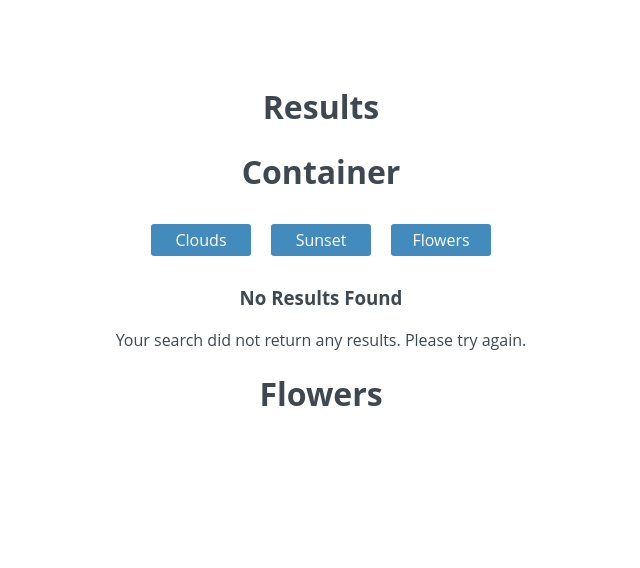
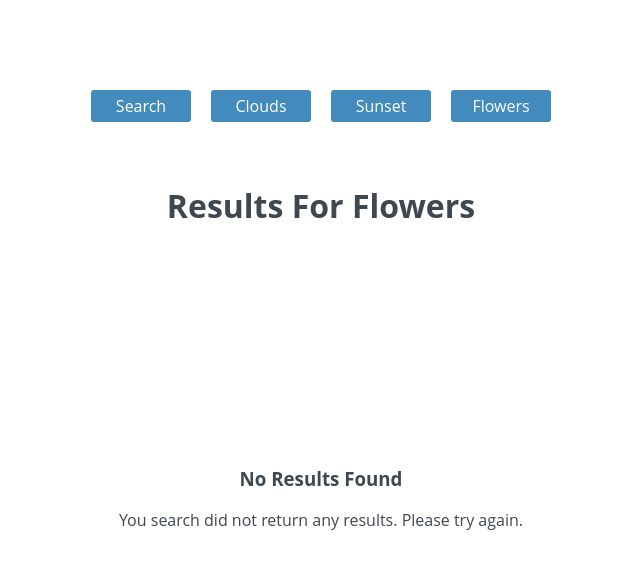
Before and after one commit to debs-obrien/react-photo-gallery, a React (Create React App) app: page /flowers in a window 1280 px wide. Shown: the top 568 px of the page, without its empty margins (319-959 px from the left). Built offline with nearby package versions, Linux system fonts and the light colour scheme; no server answers.

Commit message:
flicker api, basic get data

```diff
--- a/src/App.js
+++ b/src/App.js
@@ -2,30 +2,23 @@ import React, { Component } from 'react';
 import {BrowserRouter, Route} from 'react-router-dom';
 import './App.css';
 import Container from './Container';
-import Navigation from './Navigation';
 import Clouds from './Clouds';
 import Sunset from './Sunset';
 import Flowers from './Flowers';
+import Search from './Search';
+
 
 class App extends Component {
   render() {
     return (
       <BrowserRouter>
           <div className="App">
-            <header >
-            </header>
-                <h1>Results</h1>
+
+              <Route path="/search" component={Search} />
               <Container />
-              <Navigation />
-              <h3>No Results Found</h3>
-              <p>
-                  Your search did not return any results. Please try again.
-              </p>
-              <Route path="/"  />
-              <Route path="/Clouds" component={Clouds} />
-              <Route path="/Sunset" component={Sunset} />
-              <Route path="/Flowers" component={Flowers} />
-
+              <Route path="/clouds" render ={ () => <Clouds title="Clouds" />} />
+              <Route path="/sunset" render ={ () => <Sunset title="Sunset" />} />
+              <Route path="/flowers" render ={ () => <Flowers title="flowers" />} />
           </div>
       </BrowserRouter>
     );
--- a/src/Clouds.js
+++ b/src/Clouds.js
@@ -1,14 +1,32 @@
-import React, { Component } from 'react';
+import React from 'react';
 import './App.css';
 
-class Clouds extends Component {
-    render() {
-        return (
-            <div>
-                <h1>Clouds</h1>
-            </div>
-        );
-    }
-}
+const Clouds = (props) => (
+
+    <div className="photo-container">
+        <h2>Results for {props.title}</h2>
+        <ul>
+            <li>
+                <img src="" alt="" />
+            </li>
+            <li>
+                <img src="" alt="" />
+            </li>
+            <li>
+                <img src="" alt="" />
+            </li>
+            <li>
+                <img src="" alt="" />
+            </li>
+
+            <li className="not-found">
+                <h3>No Results Found</h3>
+                <p>You search did not return any results. Please try again.</p>
+            </li>
+        </ul>
+    </div>
+
+);
+
 
 export default Clouds;
--- a/src/Container.js
+++ b/src/Container.js
@@ -1,11 +1,34 @@
 import React, { Component } from 'react';
+import Navigation from './Navigation';
+import apiKey from './config';
 import './App.css';
 
+
+
 class Container extends Component {
+    constructor(){
+        super();
+        this.state = {
+            photos: []
+        };
+    }
+    componentDidMount(){
+        const flickerKey = apiKey;
+        console.log(flickerKey);
+        fetch('https://api.flickr.com/services/rest/?method=flickr.photos.search&api_key=530bf8156cfb70d0a7f891e9e74ee790&tags=sunset&per_page=8&page=1&format=json&nojsoncallback=1')
+            .then(response => response.json())
+            .then(responseData => {
+                this.setState({photos: responseData});
+            })
+            .catch(error =>{
+                console.log('error fetching data', error);
+            });
+    }
     render() {
+        console.log(this.state);
         return (
-            <div>
-                <h1>Container</h1>
+            <div className="container">
+                <Navigation/>
             </div>
         );
     }
--- a/src/Flowers.js
+++ b/src/Flowers.js
@@ -1,14 +1,31 @@
-import React, { Component } from 'react';
+import React from 'react';
 import './App.css';
 
-class Flowers extends Component {
-    render() {
-        return (
-            <div>
-                <h1>Flowers</h1>
+const Flowers = (props) => (
+
+            <div className="photo-container">
+                <h2>Results for {props.title}</h2>
+                <ul>
+                        <li>
+                            <img src="" alt="" />
+                        </li>
+                        <li>
+                            <img src="" alt="" />
+                        </li>
+                        <li>
+                            <img src="" alt="" />
+                        </li>
+                        <li>
+                            <img src="" alt="" />
+                        </li>
+
+                        <li className="not-found">
+                            <h3>No Results Found</h3>
+                            <p>You search did not return any results. Please try again.</p>
+                        </li>
+                </ul>
             </div>
-        );
-    }
-}
+
+);
 
 export default Flowers;
--- a/src/Navigation.js
+++ b/src/Navigation.js
@@ -5,8 +5,9 @@ class Navigation extends Component {
     render() {
         return (
             <div>
-                <nav class="main-nav">
+                <nav className="main-nav">
                     <ul>
+                        <li><a href='/search'>Search</a></li>
                         <li><a href='/Clouds'>Clouds</a></li>
                         <li><a href='/Sunset'>Sunset</a></li>
                         <li><a href='/Flowers'>Flowers</a></li>
--- /dev/null
+++ b/src/Search.js
@@ -0,0 +1,25 @@
+import React, { Component } from 'react';
+import apiKey from './config';
+import './App.css';
+
+const flickerKey = apiKey;
+
+class Search extends Component {
+    render() {
+        return (
+            <div className="container">
+                <form className="search-form">
+                    <input type="search" name="search" placeholder="Search" required/>
+                    <button type="submit" className="search-button">
+                        <svg fill="#fff" height="24" viewBox="0 0 23 23" width="24" xmlns="http://www.w3.org/2000/svg">
+                            <path d="M15.5 14h-.79l-.28-.27C15.41 12.59 16 11.11 16 9.5 16 5.91 13.09 3 9.5 3S3 5.91 3 9.5 5.91 16 9.5 16c1.61 0 3.09-.59 4.23-1.57l.27.28v.79l5 4.99L20.49 19l-4.99-5zm-6 0C7.01 14 5 11.99 5 9.5S7.01 5 9.5 5 14 7.01 14 9.5 11.99 14 9.5 14z"/>
+                            <path d="M0 0h24v24H0z" fill="none"/>
+                        </svg>
+                    </button>
+                </form>
+            </div>
+        );
+    }
+}
+
+export default Search;
--- a/src/Sunset.js
+++ b/src/Sunset.js
@@ -1,14 +1,32 @@
-import React, { Component } from 'react';
+import React from 'react';
 import './App.css';
 
-class Sunset extends Component {
-    render() {
-        return (
-            <div>
-                <h1>Sunset</h1>
-            </div>
-        );
-    }
-}
+const Sunset = (props) => (
+
+    <div className="photo-container">
+        <h2>Results for {props.title}</h2>
+        <ul>
+            <li>
+                <img src="" alt="" />
+            </li>
+            <li>
+                <img src="" alt="" />
+            </li>
+            <li>
+                <img src="" alt="" />
+            </li>
+            <li>
+                <img src="" alt="" />
+            </li>
+
+            <li className="not-found">
+                <h3>No Results Found</h3>
+                <p>You search did not return any results. Please try again.</p>
+            </li>
+        </ul>
+    </div>
+
+);
+
 
 export default Sunset;
--- /dev/null
+++ b/src/config.js
@@ -0,0 +1,2 @@
+const apiKey = '52aa5035eb8ce3b0e282e32269a570d9';
+export default apiKey;
```
Also changed, not shown: 1 other file (tests, documents, lock files or other folders).
